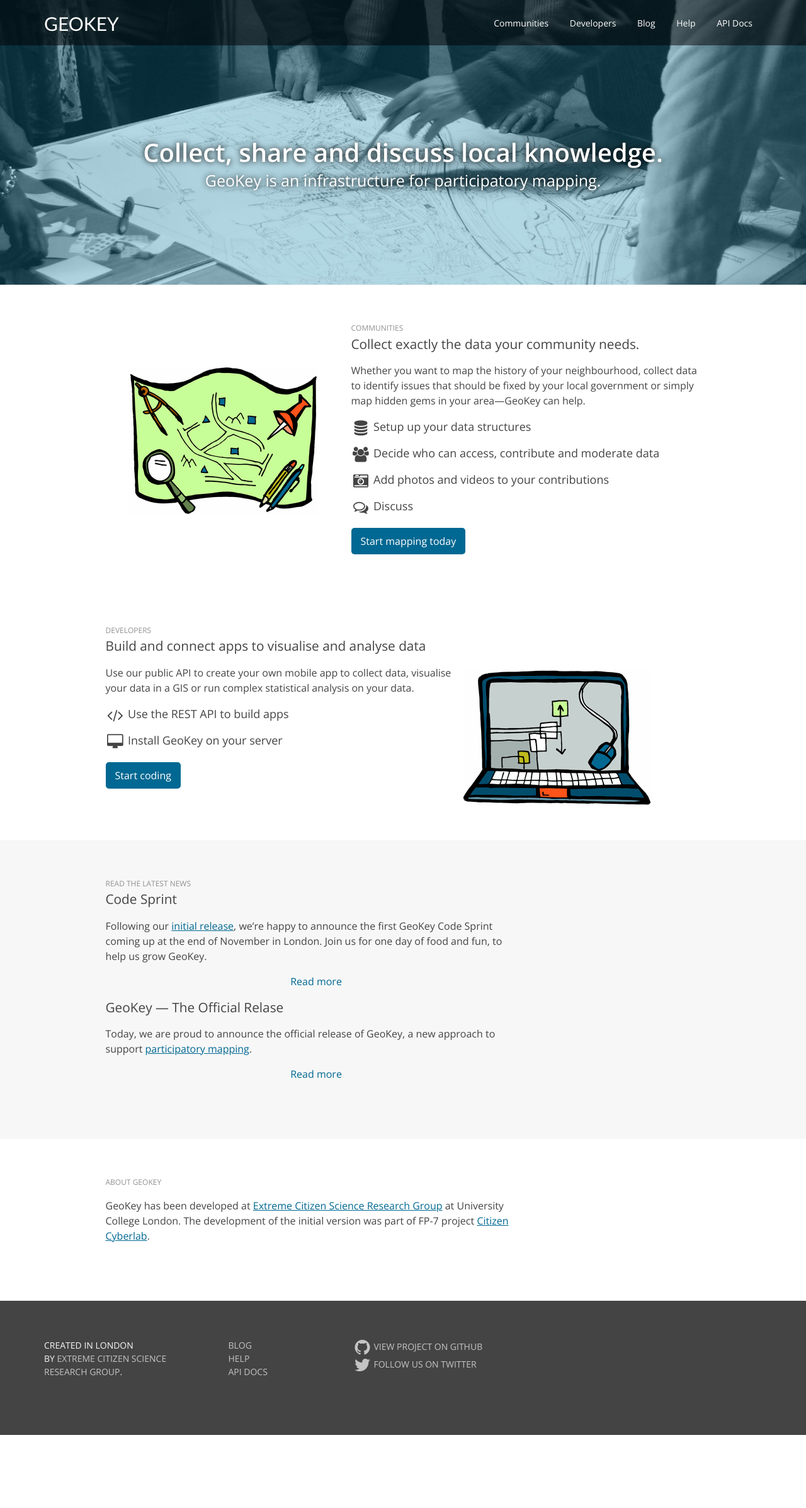
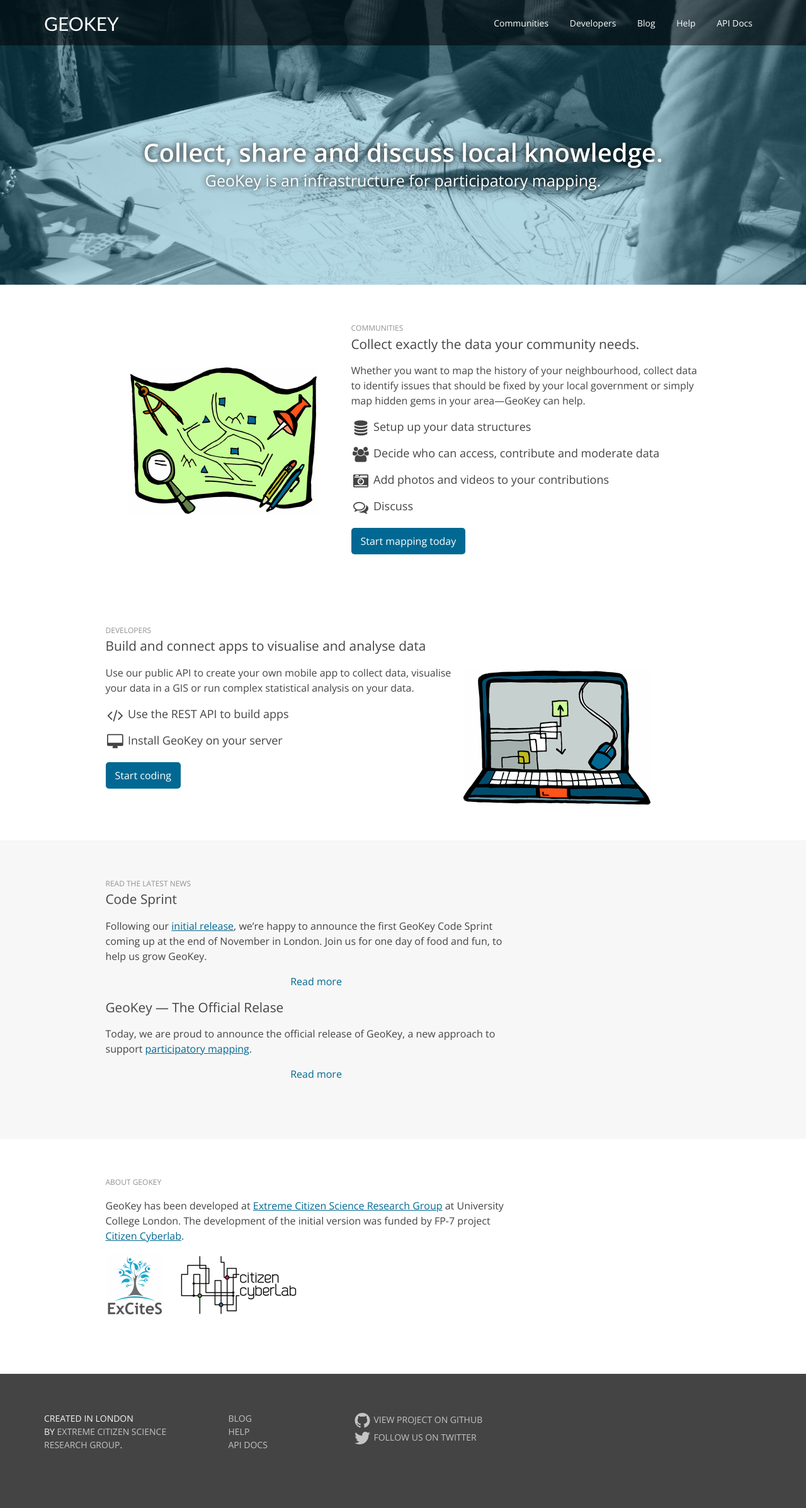
Before and after one commit to ExCiteS/geokey-website, a Jekyll site: the page built from index.html, in a window 1280 px wide. Shown: the whole page at 63% size. Built offline with Jekyll 4.4.1, drawn with Linux system fonts in a browser that asks for light colours; nearby versions of some CDN libraries; some web fonts are replaced; Markdown is read by kramdown in place of the engine named in the settings; before the commit the page ends 2278 px from its top, so only the background shows below that.

Commit message:
Added logos to home page

```diff
--- a/index.html
+++ b/index.html
@@ -83,7 +83,8 @@
         <div class="row">
             <div class="col-lg-7 col-lg-offset-1 col-sm-8">
                 <h2><span>About GeoKey</span></h2>
-                <p>GeoKey has been developed at <a href="http://www.ucl.ac.uk/excites">Extreme Citizen Science Research Group</a> at University College London. The development of the initial version was part of FP-7 project <a href="http://citizencyberlab.eu/">Citizen Cyberlab</a>. </p>
+                <p>GeoKey has been developed at <a href="http://www.ucl.ac.uk/excites">Extreme Citizen Science Research Group</a> at University College London. The development of the initial version was funded by FP-7 project <a href="http://citizencyberlab.eu/">Citizen Cyberlab</a>.</p>
+                <p><a href="http://ucl.ac.uk/excites"><img src="build/img/excites-logo.png" width="93" height="100"></a> <a href="http://citizencyberlab.eu/"><img src="build/img/ccl-logo.png" width="198" height="100"></a></p>
             </div>
         </div>
 
```
Also changed, not shown: css/main.scss (+7 -0 lines), build/css/global.css, build/img/ccl-logo.png (added), build/img/excites-logo.png (added), img/ccl-logo.png (added), img/excites-logo.png (added).
